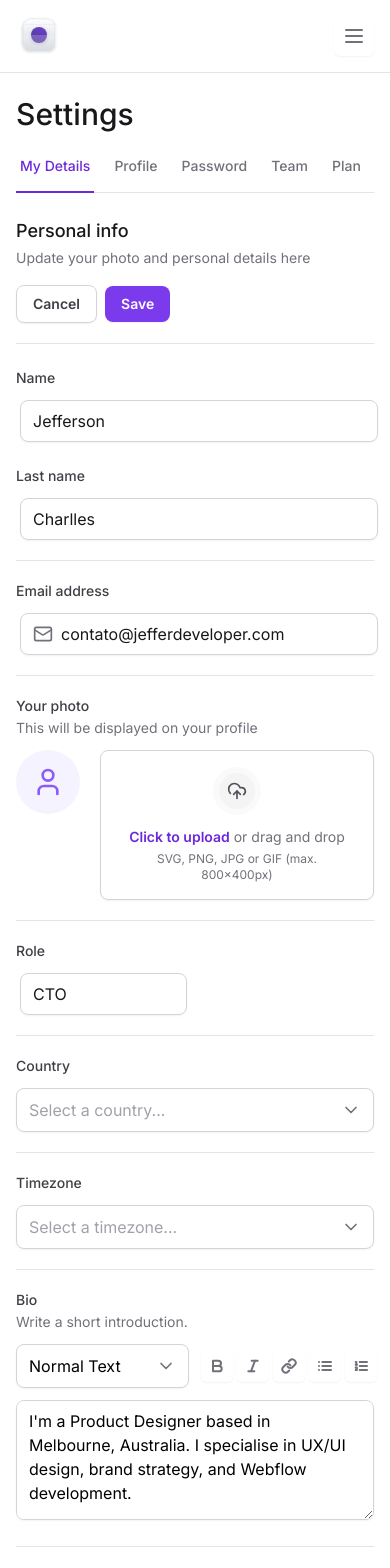
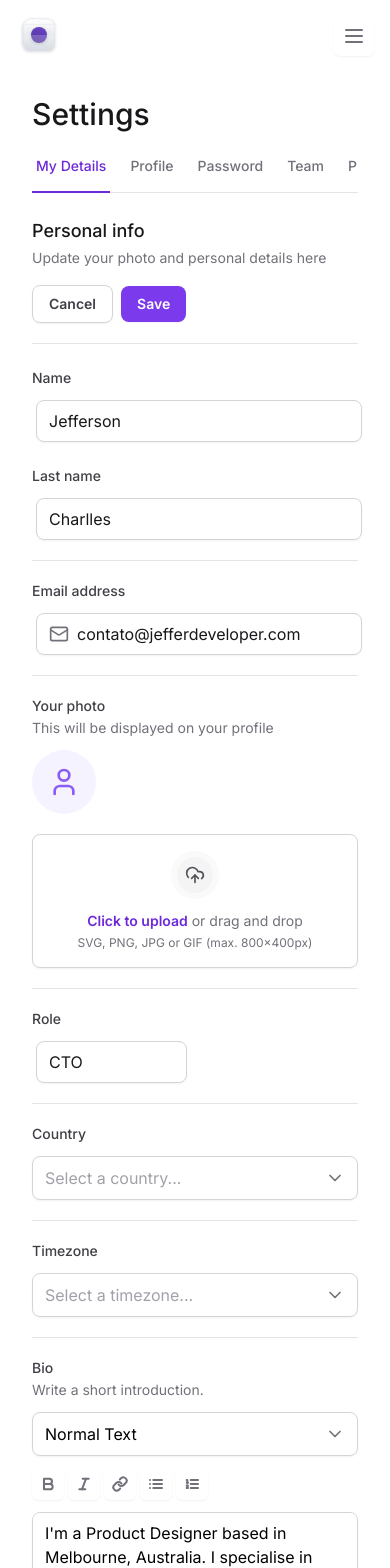
Before and after one commit to Jeffersoncharlles/taillwindcss, a Next.js app: page / in a window 390 px wide. Shown: the top 1568 px of the page. Built offline with nearby package versions, Linux system fonts and the light colour scheme.

Commit message:
chore:concluid responsive

```diff
--- a/src/app/layout.tsx
+++ b/src/app/layout.tsx
@@ -18,9 +18,9 @@ export default function RootLayout({
   return (
     <html lang="en" className="antialiased">
       <body className={inter.className}>
-        <div className="min-h-screen dark:bg-zinc-900 dark:text-zinc-100 lg:grid lg:grid-cols-app ">
+        <div className="min-h-screen  dark:bg-zinc-900 dark:text-zinc-100 lg:grid lg:grid-cols-app ">
           <SideBar />
-          <main className="max-w-[100vw] px-4 pb-12 pt-24 lg:col-start-2 lg:px-8 lg:pt-8">
+          <main className="mx-4 max-w-[100vw] px-4 pb-12 pt-24 lg:col-start-2 lg:px-8 lg:pt-8">
             {children}
           </main>
         </div>
--- a/src/app/page.tsx
+++ b/src/app/page.tsx
@@ -91,7 +91,7 @@ export default function Home() {
                 This will be displayed on your profile
               </span>
             </label>
-            <FileInput.Root className="flex items-start gap-5">
+            <FileInput.Root className="flex flex-col  gap-5 lg:flex-row lg:items-start">
               <FileInput.ImagePreview />
               <FileInput.Trigger />
               <FileInput.Control />
@@ -148,7 +148,7 @@ export default function Home() {
               </span>
             </label>
             <div className="space-y-3">
-              <div className="grid grid-cols-2 gap-3">
+              <div className="flex flex-col gap-3 lg:grid lg:grid-cols-2">
                 <Select placeholder="" defaultValue="normal">
                   <SelectItem
                     value="normal"
--- a/src/components/Sidebar/index.tsx
+++ b/src/components/Sidebar/index.tsx
@@ -22,7 +22,7 @@ import { Button } from '../Button'
 
 export function SideBar() {
   return (
-    <Collapsible.Root className="fixed left-0 right-0 top-0 z-20 flex flex-col gap-6 border-b border-zinc-200 bg-white p-4 data-[state=open]:bottom-0 dark:bg-zinc-900 lg:right-auto lg:w-80 lg:border-r lg:px-5 lg:py-8 lg:data-[state=closed]:bottom-0">
+    <Collapsible.Root className="fixed left-0 right-0 top-0 z-20 flex flex-col gap-6  border-zinc-200 bg-white p-4 data-[state=open]:bottom-0 dark:bg-zinc-900 lg:right-auto lg:w-80 lg:border-r lg:px-5 lg:py-8 lg:data-[state=closed]:bottom-0">
       <div className="flex items-center justify-between">
         <Logo />
         <Collapsible.Trigger asChild className="lg:hidden">
```
